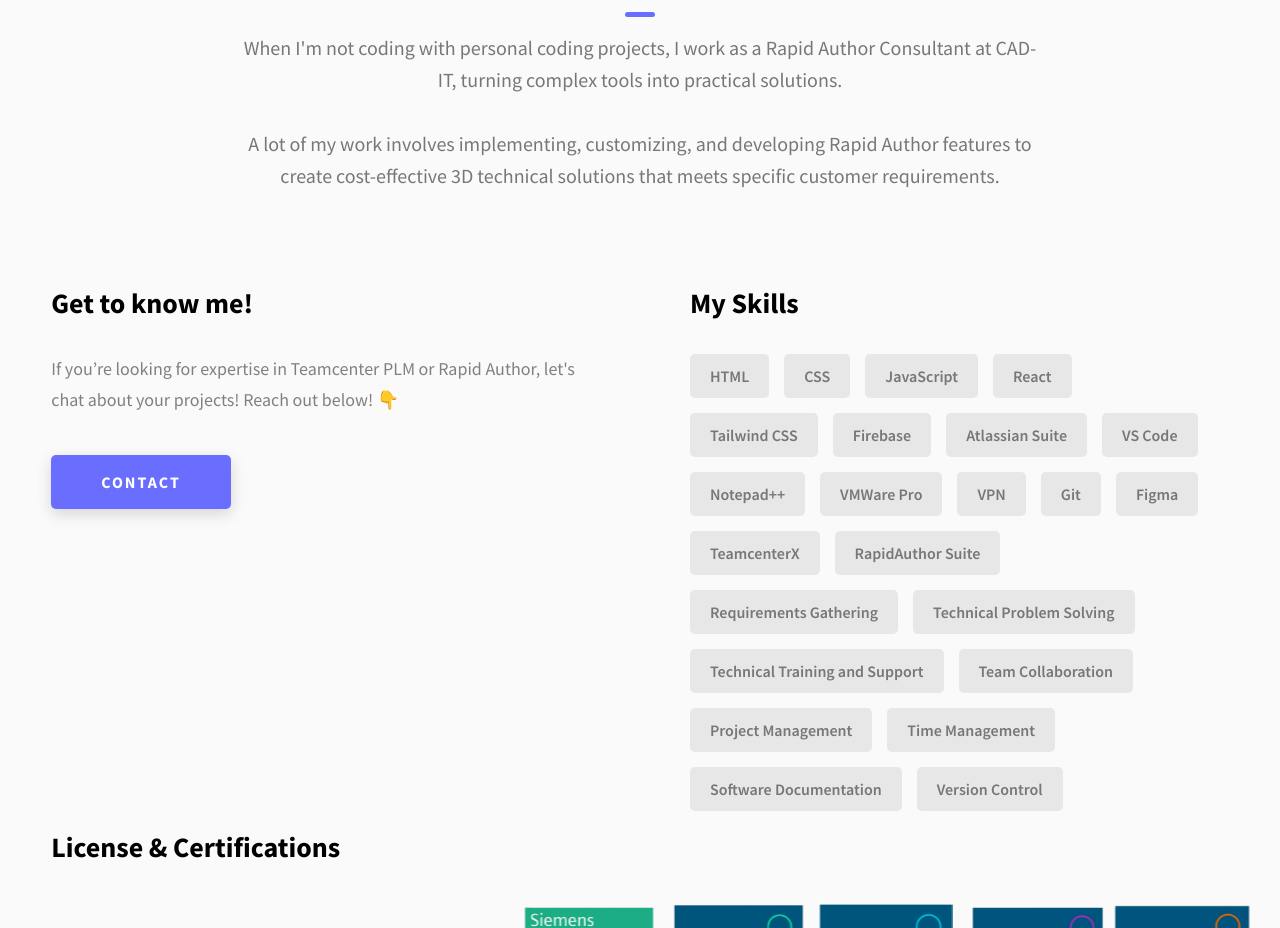
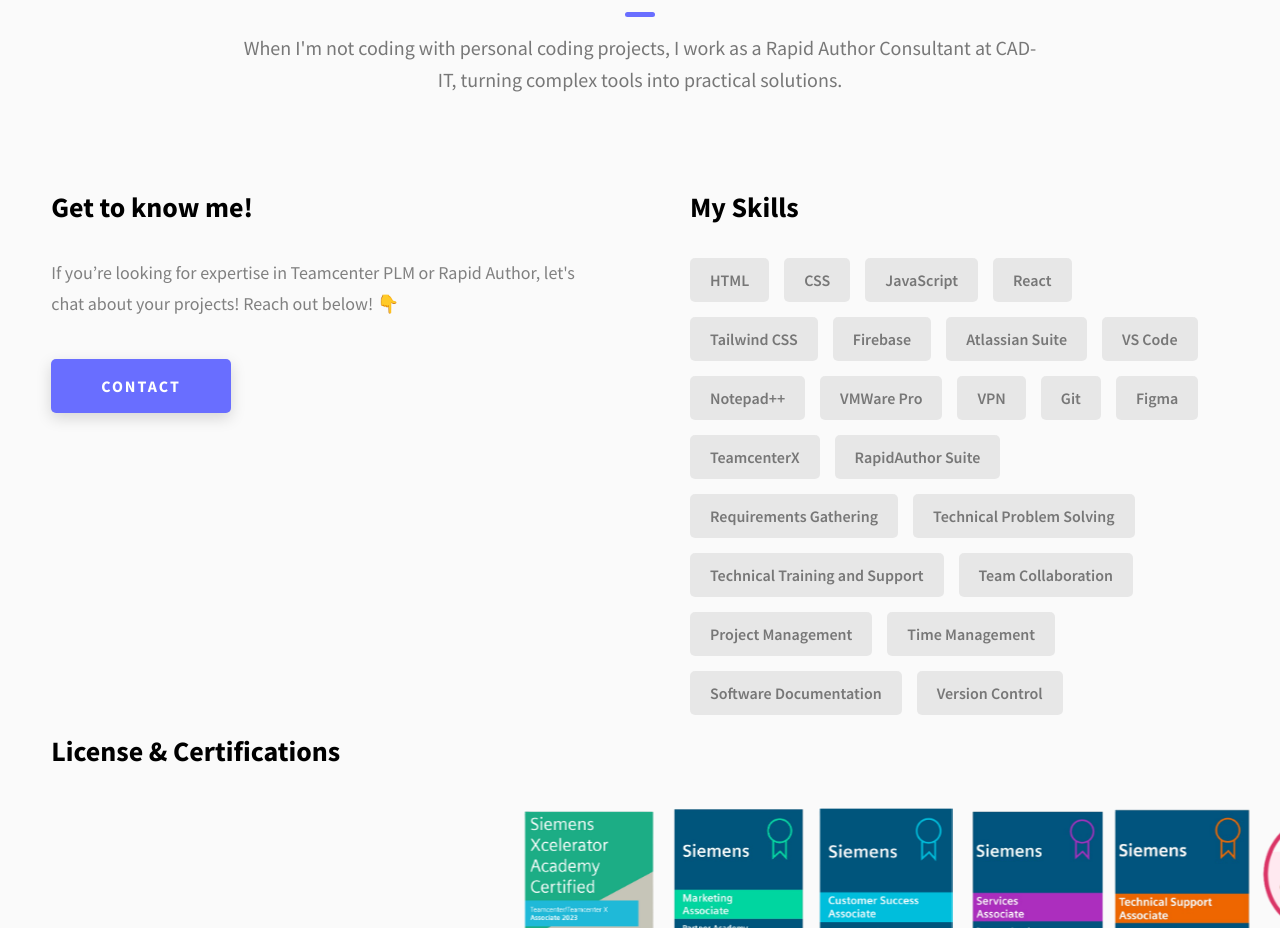
Before and after one commit to JavascriptDon/Portfolio, a website built with Vite: page index.html in a window 1280 px wide. Shown: the part 3626-4554 px from the top of the page. Built offline with nearby package versions, Linux system fonts and the light colour scheme.

Commit message:
Update about me section in index.html

```diff
--- a/index.html
+++ b/index.html
@@ -185,8 +185,6 @@
         <span class="heading-sec__main">About Me</span>
         <span class="heading-sec__sub">
           <p>When I'm not coding with personal coding projects, I work as a Rapid Author Consultant at CAD-IT, turning complex tools into practical solutions.</p>
-          <br/>
-          <p>A lot of my work involves implementing, customizing, and developing Rapid Author features to create cost-effective 3D technical solutions that meets specific customer requirements.</p>
         </span>
       </h2>
       <div class="about__content">
```
